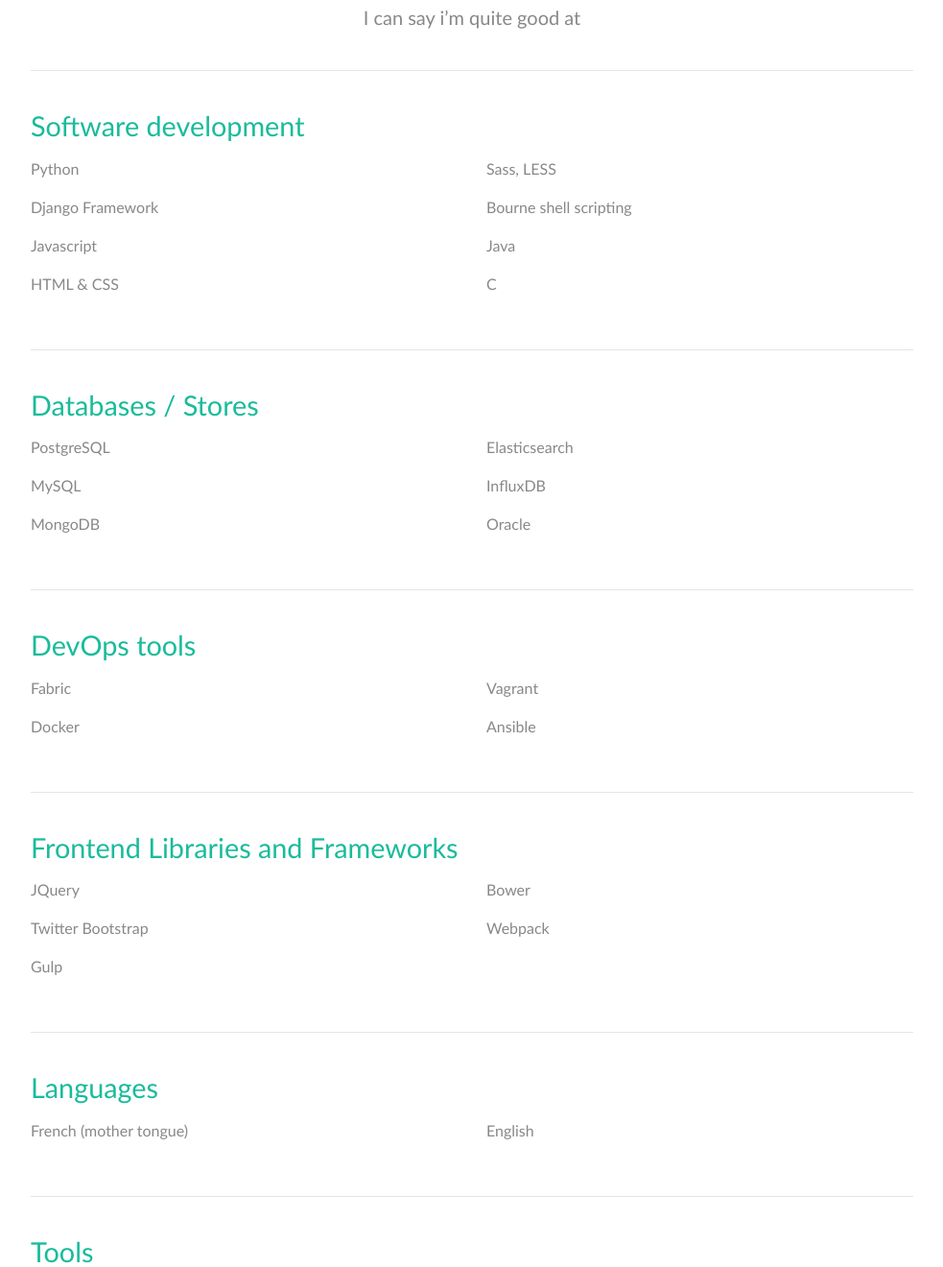
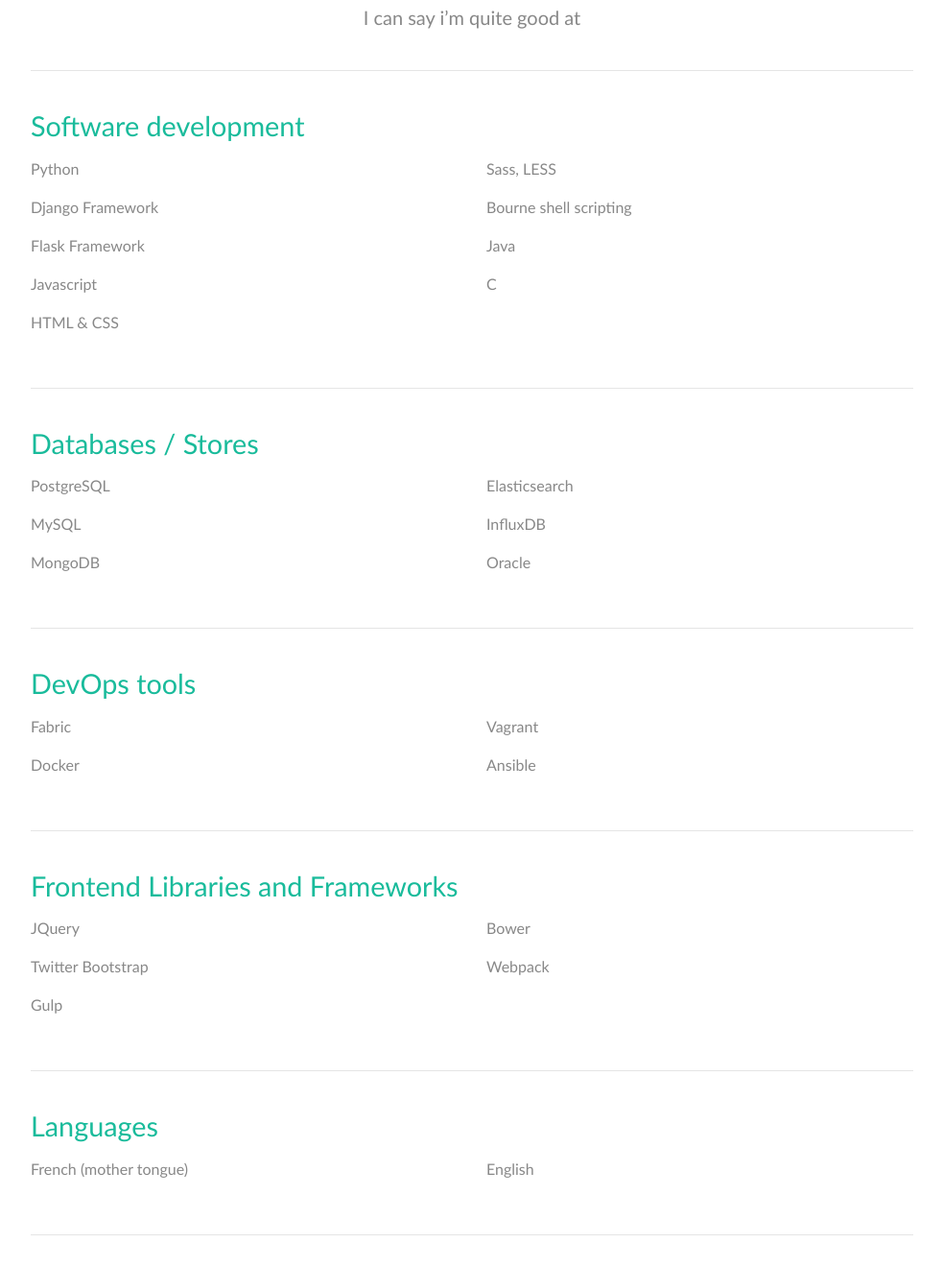
Before and after one commit to ellmetha/morganaubert-resume, a Django app: template ma/templates/morganaubert/home.html in a window 1280 px wide. Shown: the part 4342-5662 px from the top of the page at 96% size, without its empty margins (148-1131 px from the left). Run offline with Django 3.2, Linux system fonts and the light colour scheme; the template is opened without the code that fills it, so the values that code supplies are empty; some web fonts are replaced.

Commit message:
Updated index template

```diff
--- a/ma/templates/morganaubert/home.html
+++ b/ma/templates/morganaubert/home.html
@@ -315,6 +315,10 @@
           </p>
           <p>
             <span class="skill-check"><i class="fa fa-check-circle"></i></span>
+            <span class="skill-name">Flask Framework</span>
+          </p>
+          <p>
+            <span class="skill-check"><i class="fa fa-check-circle"></i></span>
             <span class="skill-name">Javascript</span>
           </p>
           <p>
```
